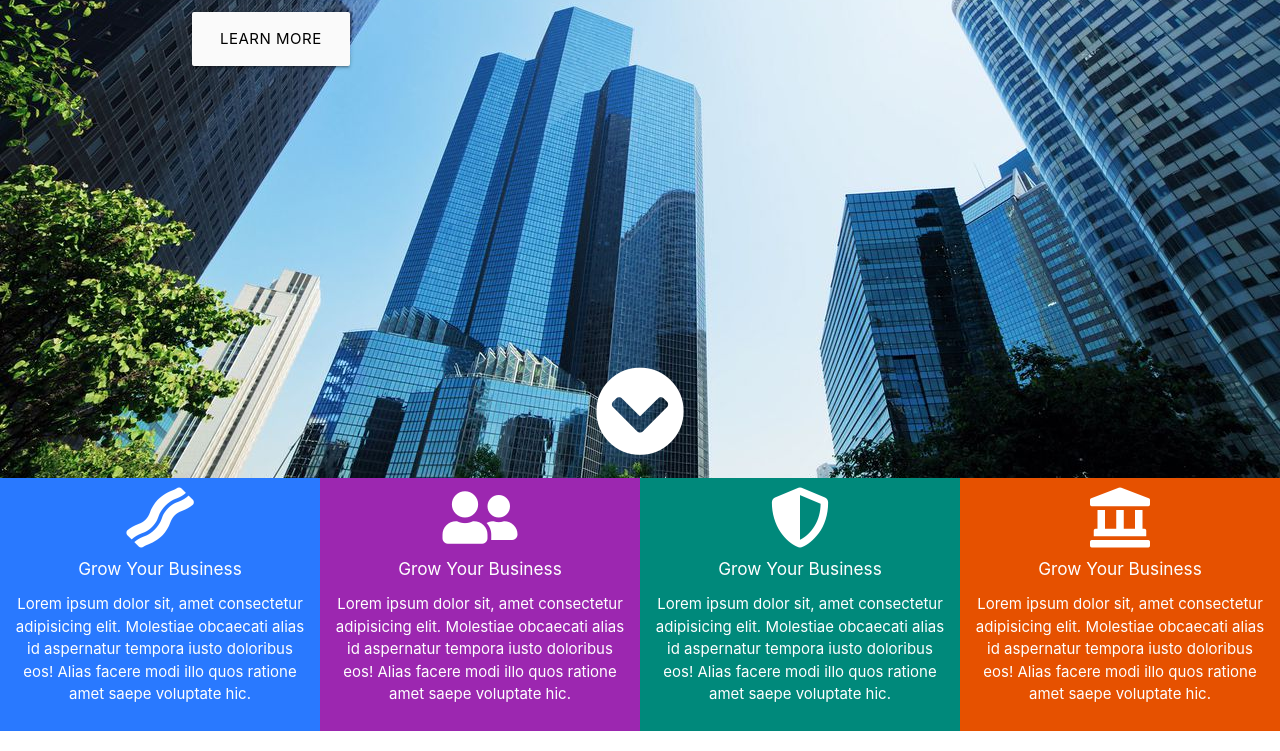
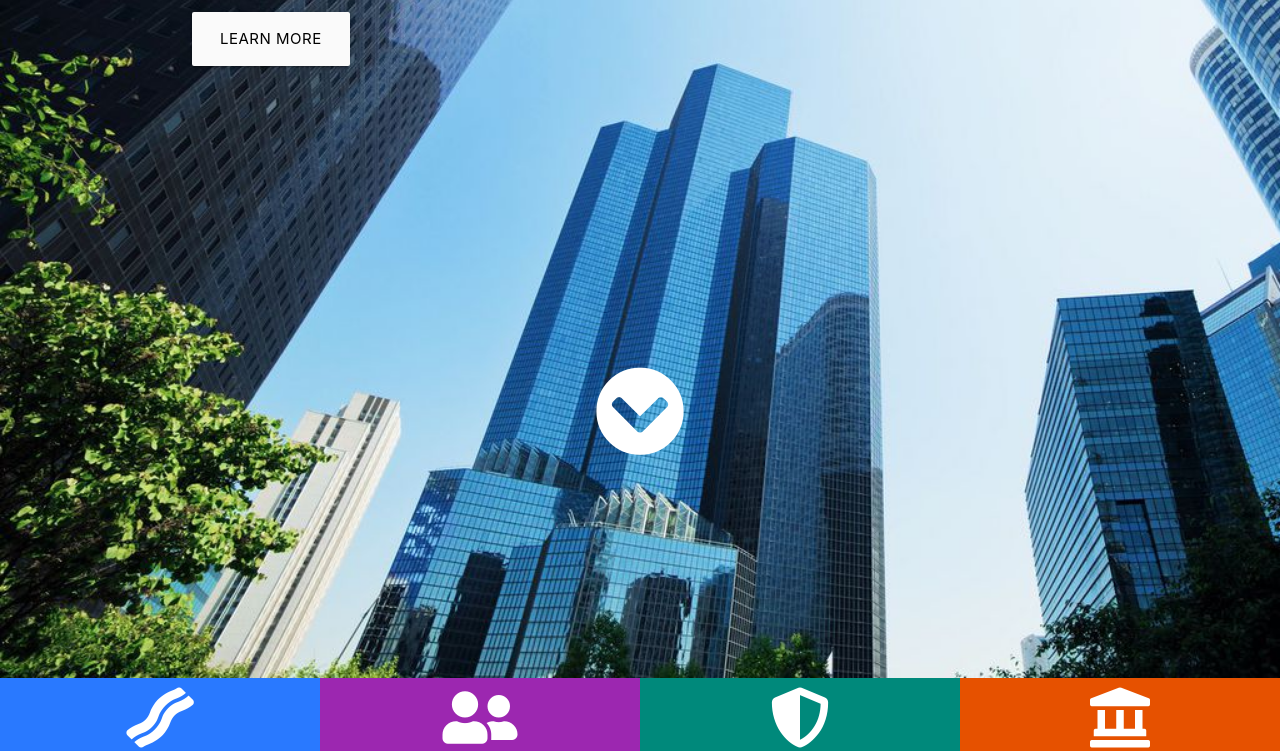
Before and after one commit to Hariratou/bizi, a plain HTML site: page index.html in a window 1280 px wide. Shown: the part 222-973 px from the top of the page. Drawn offline with Linux system fonts and the light colour scheme.

Commit message:
Update index.html

```diff
--- a/index.html
+++ b/index.html
@@ -30,7 +30,7 @@
 <body>
 
   <!-- barre de navigation -->
-  <header class="" style="background-image:url(image4.jpg);background-size: cover; height: 700px;" >
+  <header class="" style="background-image:url(image4.jpg);background-size: cover; height: 900px;" >
     <div class="navbar-fixed">
       <nav class="N/A transparent ">
         <div class="container">
```
